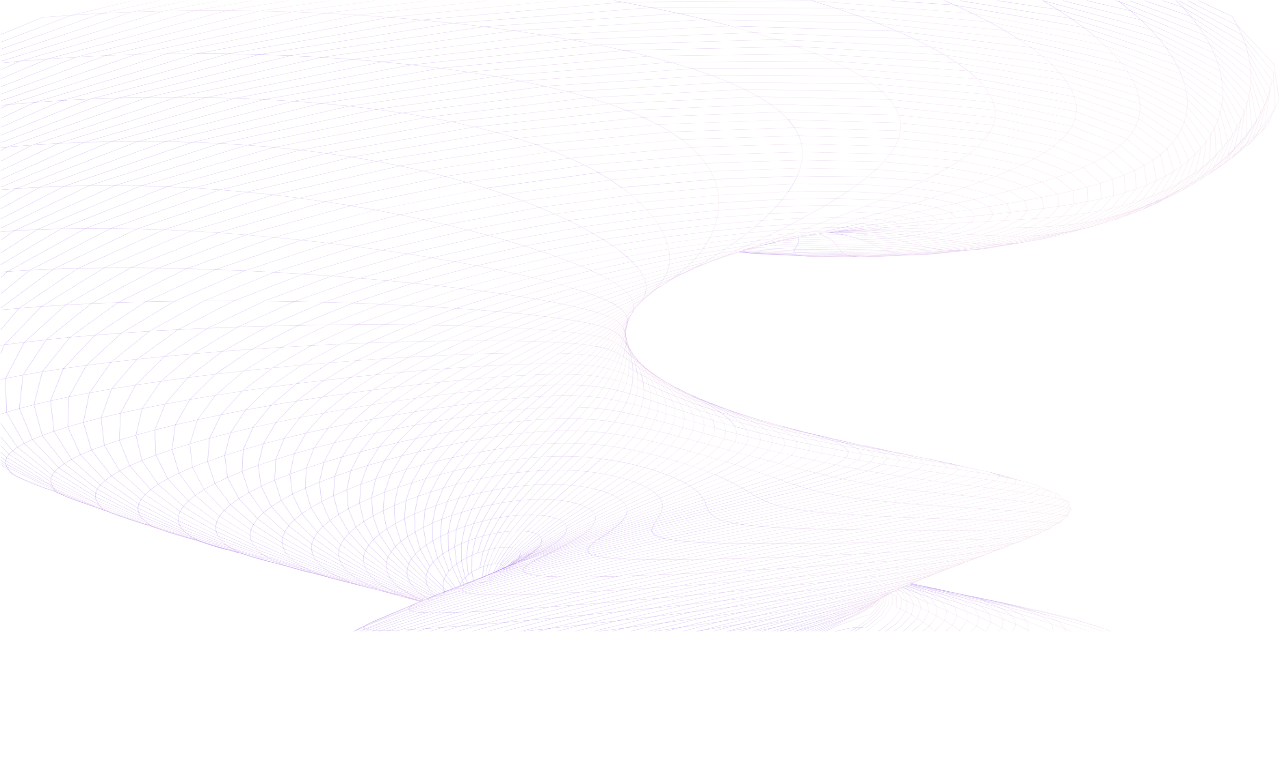
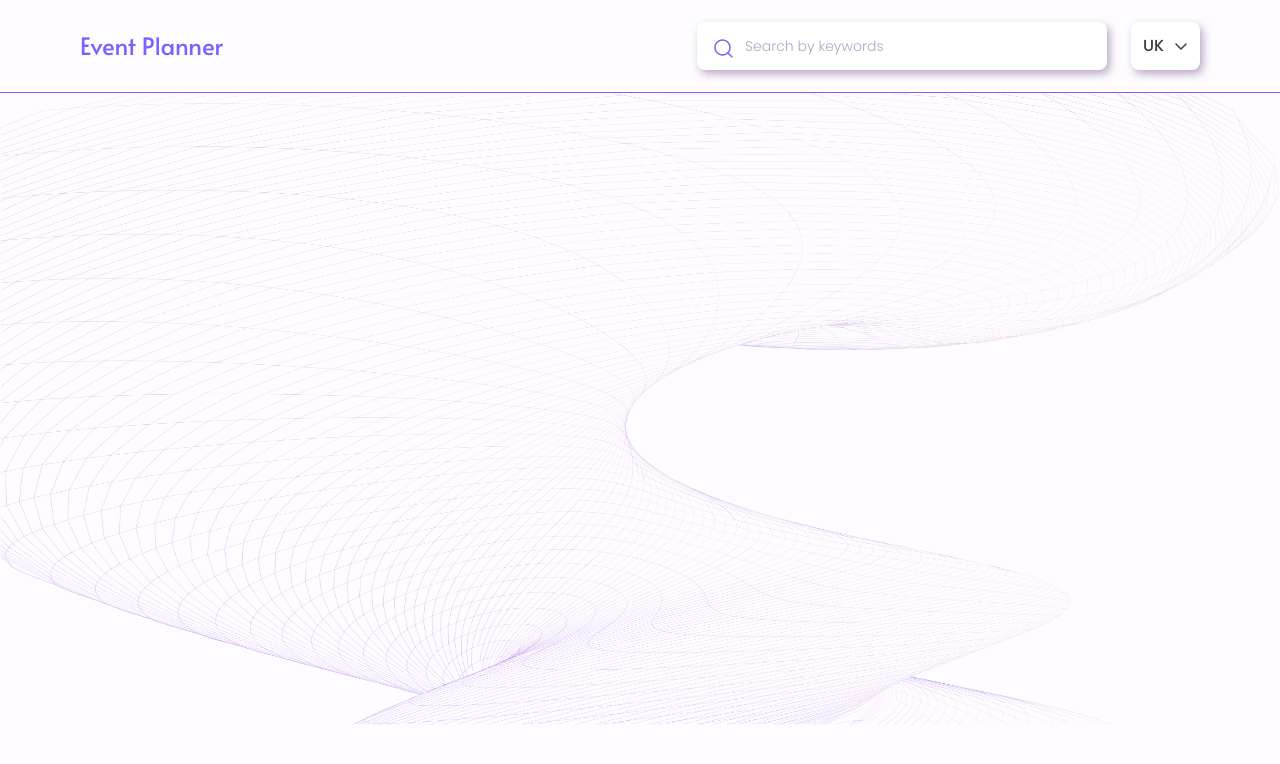
Before and after one commit to Oleksandr1914/event-planner, a React (Vite) app: page /create-event in a window 1280 px wide. Shown: the top 764 px of the page. Built offline with nearby package versions, Linux system fonts and the light colour scheme.

Commit message:
added adaptive styles in Header component

```diff
--- a/index.html
+++ b/index.html
@@ -7,7 +7,7 @@
     <link rel="preconnect" href="https://fonts.googleapis.com" />
     <link rel="preconnect" href="https://fonts.gstatic.com" crossorigin />
     <link
-      href="https://fonts.googleapis.com/css2?family=Alata&family=Inter&family=Poppins:wght@400;500;600;700&display=swap"
+      href="https://fonts.googleapis.com/css2?family=Alata&family=Inter&family=Poppins:wght@300;400;500;600;700&display=swap"
       rel="stylesheet"
     />
     <title>Event Planner</title>
--- a/src/App.jsx
+++ b/src/App.jsx
@@ -1,11 +1,13 @@
 import { Routes, Route, Navigate } from 'react-router-dom';
 import { GlobalStyle } from './globalStyles';
 import Background from './components/Background/Background';
+import Header from './components/Header/Header';
 
 function App() {
   return (
     <>
       <GlobalStyle />
+      <Header />
       <Background>
         <Routes>
           <Route index element={<div />} />
--- /dev/null
+++ b/src/components/Header/Header.jsx
@@ -0,0 +1,17 @@
+import Search from '../Search/Search';
+import SelectLanguage from '../SelectLanguage/SelectLanguage';
+import { ContainerHeader, HeaderBox, Logo } from './Header.styled';
+
+const Header = () => {
+  return (
+    <HeaderBox>
+      <ContainerHeader>
+        <Logo>Event Planner</Logo>
+        <SelectLanguage />
+        <Search />
+      </ContainerHeader>
+    </HeaderBox>
+  );
+};
+
+export default Header;
--- /dev/null
+++ b/src/components/Header/Header.styled.js
@@ -0,0 +1,41 @@
+import styled from 'styled-components';
+import { colors } from '../../utils/colors';
+import { device, size } from '../../utils/mixins';
+
+export const HeaderBox = styled.div`
+  width: 100%;
+  border-bottom: 1px solid ${colors.violet};
+`;
+
+export const ContainerHeader = styled.header`
+  display: grid;
+  gap: 24px;
+  grid-template-areas:
+    'logo select'
+    'search search';
+  padding: 24px;
+  width: ${size.mobile};
+  margin: 0 auto;
+
+  ${device.tablet} {
+    padding: 26px 40px;
+    width: ${size.tablet};
+    grid-template-areas: 'logo search select';
+    grid-template-columns: 1fr 368px 69px;
+    gap: 24;
+  }
+  ${device.desktop} {
+    padding: 22px 80px;
+    grid-template-columns: 1fr 410px 69px;
+    width: ${size.desktop};
+  }
+`;
+
+export const Logo = styled.span`
+  grid-area: logo;
+  align-self: center;
+  color: ${colors.violet};
+  font-family: Alata;
+  font-size: 24px;
+  line-height: 1.33;
+`;
--- /dev/null
+++ b/src/components/Search/Search.jsx
@@ -0,0 +1,19 @@
+import { useState } from 'react';
+import { SearchInput, SearchBox } from './Search.styled';
+
+const Search = () => {
+  const [search, setSearch] = useState('');
+
+  return (
+    <SearchBox>
+      <SearchInput
+        type="text"
+        value={search}
+        onChange={e => setSearch(e.target.value)}
+        placeholder="Search by keywords"
+      />
+    </SearchBox>
+  );
+};
+
+export default Search;
--- /dev/null
+++ b/src/components/Search/Search.styled.js
@@ -0,0 +1,47 @@
+import styled from 'styled-components';
+import Search from '../../assets/search.svg';
+import { colors } from '../../utils/colors';
+import { device } from '../../utils/mixins';
+
+export const SearchBox = styled.div`
+  position: relative;
+  grid-area: search;
+  &::before {
+    content: '';
+    position: absolute;
+    z-index: 2;
+    width: 24px;
+    height: 24px;
+    top: 15px;
+    left: 15px;
+    background-image: url(${Search});
+    background-repeat: no-repeat;
+    background-size: 100%;
+  }
+  ${device.tablet} {
+    margin-right: 24px;
+  }
+`;
+
+export const SearchInput = styled.input`
+  width: 272px;
+  height: 48px;
+  padding: 17px;
+  padding-left: 48px;
+  border: none;
+  border-radius: 8px;
+  box-shadow: 3px 4px 9px 0px rgba(166, 141, 174, 0.75);
+  font-size: 14px;
+  font-weight: 300;
+  line-height: 1;
+  color: ${colors.text};
+  &::placeholder {
+    color: ${colors.divider};
+  }
+  ${device.tablet} {
+    width: 368px;
+  }
+  ${device.desktop} {
+    width: 410px;
+  }
+`;
--- /dev/null
+++ b/src/components/SelectLanguage/SelectLanguage.jsx
@@ -0,0 +1,69 @@
+import { useEffect, useRef, useState } from 'react';
+import {
+  SelectHeader,
+  SelectBody,
+  SelectBodyElement,
+  Selector,
+} from './SelectLanguage.styled';
+
+const SelectLanguage = () => {
+  const [isSelect, setIsSelect] = useState(false);
+  const [value, setValue] = useState('UK');
+  const btnRef = useRef();
+
+  const language = ['UK', 'EN'];
+
+  const selectHandler = () => {
+    setIsSelect(!isSelect);
+  };
+
+  const onSelctBodyElement = element => {
+    setValue(element);
+    setIsSelect(!isSelect);
+  };
+
+  useEffect(() => {
+    const body = document.querySelector('body');
+
+    const handleKeyDown = e => {
+      if (e.code === 'Escape') {
+        setIsSelect(false);
+      }
+    };
+
+    const handleBodyClick = e => {
+      if (e.target !== btnRef.current) {
+        setIsSelect(false);
+      }
+    };
+
+    if (isSelect) {
+      body.addEventListener('click', handleBodyClick);
+      window.addEventListener('keydown', handleKeyDown);
+    }
+
+    return () => {
+      body.removeEventListener('click', handleBodyClick);
+      window.removeEventListener('keydown', handleKeyDown);
+    };
+  }, [isSelect]);
+
+  return (
+    <Selector>
+      <SelectHeader ref={btnRef} onClick={selectHandler}>
+        {value}
+      </SelectHeader>
+      {isSelect && (
+        <SelectBody>
+          {language.map(el => (
+            <SelectBodyElement key={el} onClick={() => onSelctBodyElement(el)}>
+              {el}
+            </SelectBodyElement>
+          ))}
+        </SelectBody>
+      )}
+    </Selector>
+  );
+};
+
+export default SelectLanguage;
--- /dev/null
+++ b/src/components/SelectLanguage/SelectLanguage.styled.js
@@ -0,0 +1,73 @@
+import styled from 'styled-components';
+import Vector from '../../assets/vector.svg';
+import { colors } from '../../utils/colors';
+
+export const Selector = styled.div`
+  position: relative;
+  display: grid;
+  grid-area: select;
+  justify-self: end;
+  width: 69px;
+  cursor: pointer;
+`;
+
+export const SelectHeader = styled.div`
+  position: relative;
+  grid-area: select;
+  padding: 16px 12px;
+  padding-right: 35px;
+  width: 69px;
+  background-color: rgba(255, 255, 255, 1);
+  color: ${colors.text};
+  font-size: 16px;
+  line-height: 1;
+  font-weight: 500;
+  border-radius: 8px;
+  box-shadow: 3px 4px 9px 0px rgba(166, 141, 174, 0.75);
+  &::before {
+    content: '';
+    position: absolute;
+    z-index: 2;
+    width: 24px;
+    height: 24px;
+    top: 12px;
+    right: 7px;
+    background-image: url(${Vector});
+    background-repeat: no-repeat;
+    background-size: 100%;
+  }
+`;
+
+export const SelectBody = styled.div`
+  position: absolute;
+  top: 50px;
+  left: 0;
+  display: grid;
+  gap: 8px;
+  padding: 16px 12px;
+  width: 69px;
+  background-color: rgba(255, 255, 255, 1);
+  box-shadow: 3px 4px 9px 0px rgba(166, 141, 174, 0.75);
+  border-radius: 8px;
+`;
+
+export const SelectBodyElement = styled.div`
+  position: relative;
+  padding-bottom: 4px;
+  width: 45px;
+
+  color: ${colors.divider};
+  font-size: 16px;
+  line-height: 1;
+  font-weight: 500;
+  &::before {
+    content: '';
+    position: absolute;
+    bottom: 0;
+    left: 0;
+    z-index: 5;
+    width: 100%;
+    height: 1px;
+    background-color: ${colors.divider};
+  }
+`;
--- a/src/globalStyles.js
+++ b/src/globalStyles.js
@@ -6,6 +6,7 @@ export const GlobalStyle = createGlobalStyle`
     padding: 0;
     box-sizing: border-box;
      font-family: 'Poppins', sans-serif;
+     font-weight: 400;
   }
 
   html {
@@ -24,7 +25,7 @@ export const GlobalStyle = createGlobalStyle`
   }
 
   body {
-
+background-color: rgba(254, 252, 255, 1);
     &::-webkit-scrollbar {
     width: 7px;
   }
--- a/src/utils/mixins.js
+++ b/src/utils/mixins.js
@@ -1,11 +1,11 @@
 export const size = {
-  mobile: `480px`,
+  mobile: `320px`,
   tablet: `768px`,
   desktop: `1280px`,
 };
 
 export const device = {
-  mobile: `@media screen and (min-width: 480px)`,
+  mobile: `@media screen and (min-width: 320px)`,
   tablet: `@media screen and (min-width: 768px)`,
   desktop: `@media screen and (min-width: 1280px)`,
   retina: `@media (min-device-pixel-ratio: 2),
```
Also changed, not shown: src/assets/search.svg (added), src/assets/vector.svg (added).
